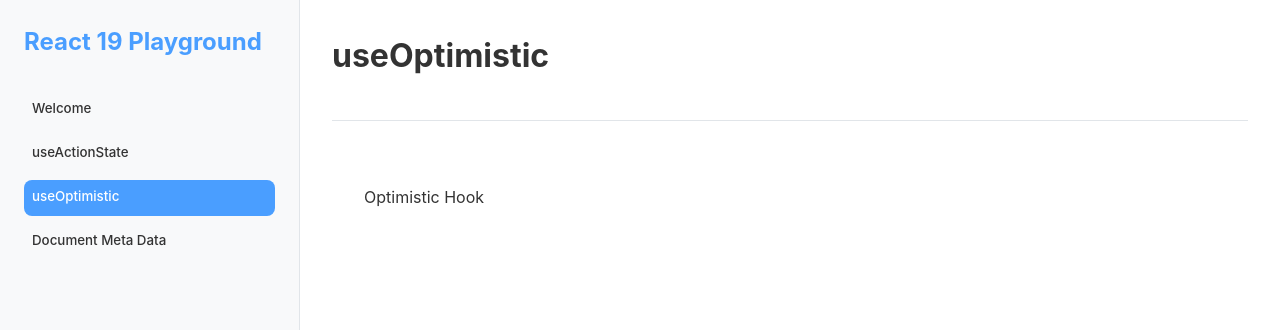
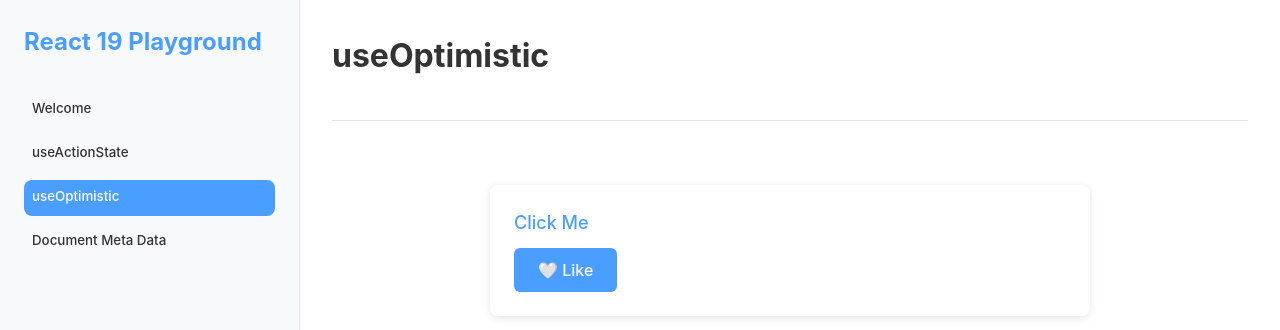
Before and after one commit to ZAKdev/what-is-new-in-react-19, a React app: page / in a window 1280 px wide. Both pictures are taken after a click on the button "useOptimistic". Shown: the top 330 px of the page. Built offline with nearby package versions, Linux system fonts and the light colour scheme.

Commit message:
fixed useOptimistic hook in component

```diff
--- a/src/components/demos/OptimisticComp/OptimisticComp.tsx
+++ b/src/components/demos/OptimisticComp/OptimisticComp.tsx
@@ -1,7 +1,39 @@
-import { JSX, useOptimistic } from 'react';
+import { JSX, useOptimistic, useState, startTransition } from 'react';
 
 const OptimisticComp = (): JSX.Element => {
-    return <div>Optimistic Hook</div>
+    const [isLiked, setIsLiked] = useState(false);
+
+    const [optimisticLiked, setOptimisticLiked] = useOptimistic(
+        isLiked,
+        (currentState: boolean, optimisticValue: boolean) => {
+            return optimisticValue;
+        }
+    );
+
+    const submitAction = async () => {
+        startTransition(() => {
+            setOptimisticLiked(!isLiked);
+        });
+
+        try {
+            await new Promise(resolve => setTimeout(resolve, 1000));
+            if (Math.random() < 0.5) throw new Error('Failed');
+            setIsLiked((prevState) => !prevState);
+        } catch (error) {
+            console.error('Like failed:', error);
+        }
+    };
+
+    return (
+        <div className="container">
+            <h2 className="subtitle">Click Me</h2>
+            <form action={submitAction}>
+                <button className="btn btn-primary" type='submit'>
+                    {optimisticLiked ? '❤️ Liked' : '🤍 Like'}
+                </button>
+            </form>
+        </div>
+    );
 };
 
 export default OptimisticComp;
--- a/src/components/demos/actions/UseActionState.tsx
+++ b/src/components/demos/actions/UseActionState.tsx
@@ -32,7 +32,7 @@ const UseActionState = (): JSX.Element => {
                 </form>
             </div>
             {state && (
-                <div className="alert alert-success">
+                <div className="alert alert-info">
                     <strong>Submitted:</strong> {state}
                 </div>
             )}
```
Also changed, not shown: package.json (+4 -4 lines), 1 other file (tests, documents, lock files or other folders).
